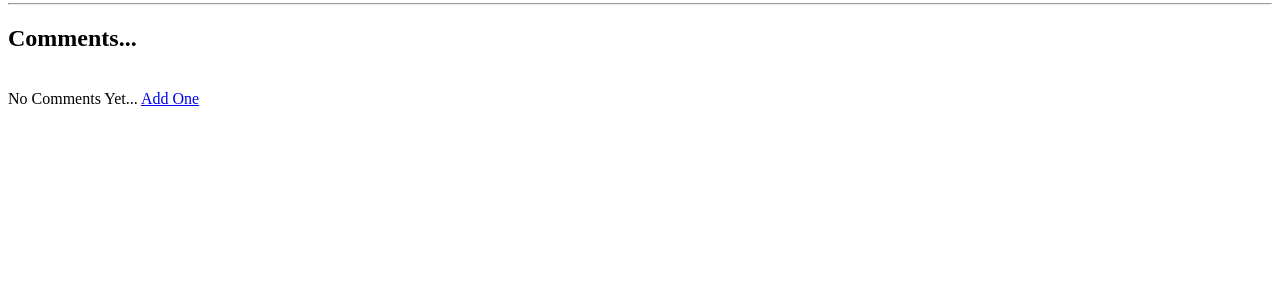
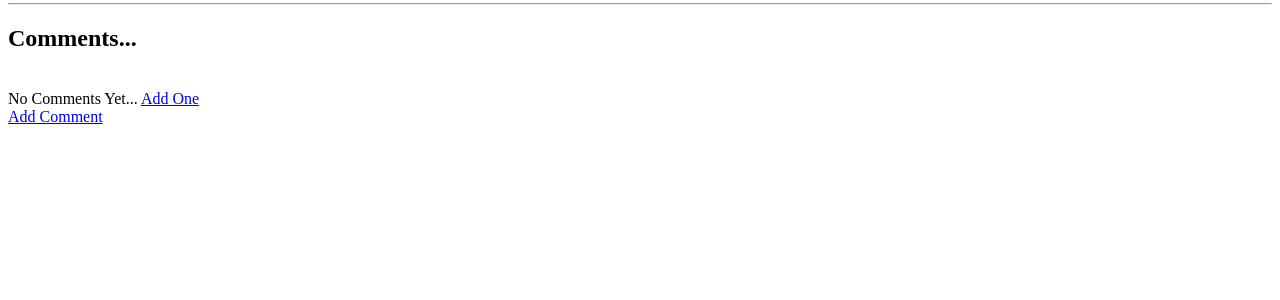
Before and after one commit to siegfred14/django_simple_blog, a Django app: page /post/1/ in a window 1280 px wide. Shown: the part 229-529 px from the top of the page. Run offline with Django 3.2, Linux system fonts and the light colour scheme; data comes from the database, SQL or seed files in the repository; some web fonts are replaced.

Commit message:
post_detail.html modified for comments

```diff
--- a/templates/post_detail.html
+++ b/templates/post_detail.html
@@ -16,6 +16,8 @@
     {% if not post.comments.all %}
         No Comments Yet... <a href="#"> Add One </a>
     {% else %}
+    <a href="#">Add Comment</a>
+    <br>
         {% for comment in post.comments.all %}
             <strong>
                 {{ comment.name }} -
@@ -27,4 +29,9 @@
             <hr>
         {% endfor %}
     {% endif %}
+    <br>
+    <a href="#">Add Comment</a>
+    <br>
+
+
 {% endblock %}
```
